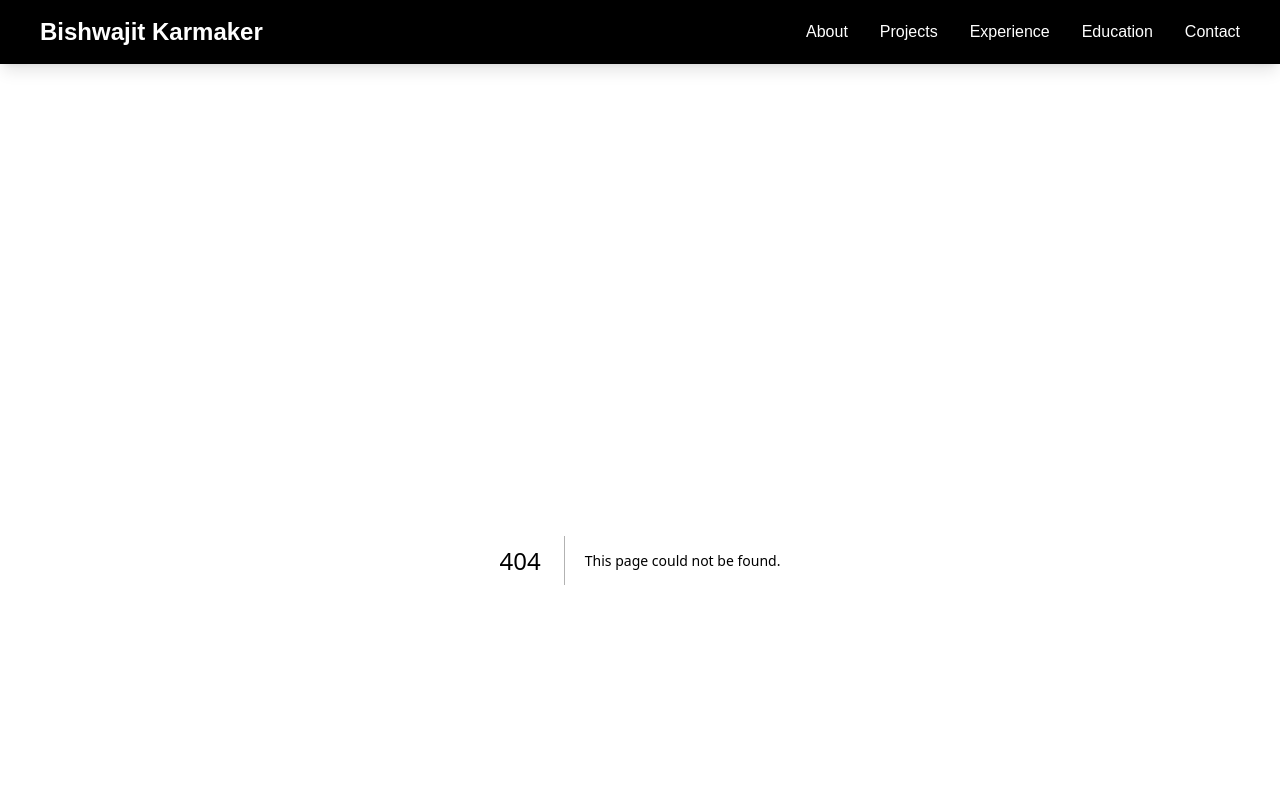
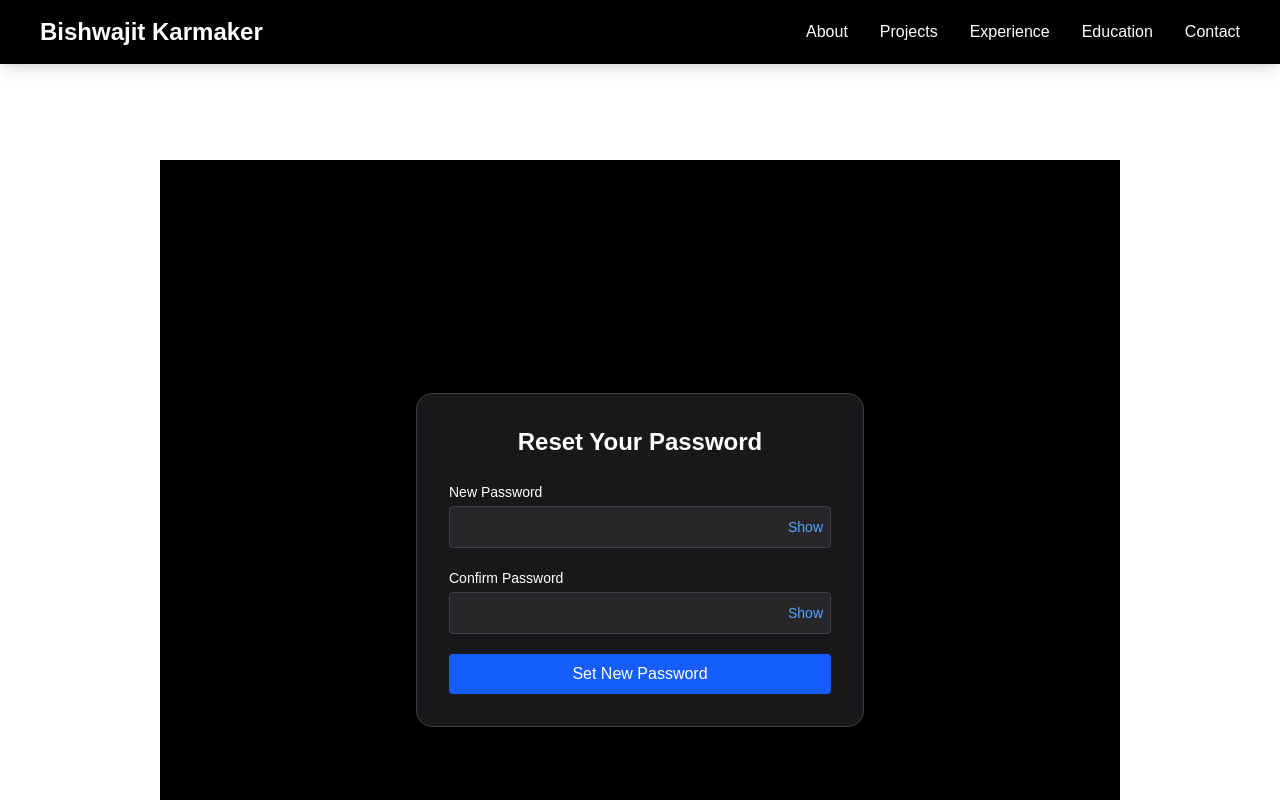
Before and after one commit to Bishwajit93/portfolio-frontend, a Next.js app: page /reset-password/1/1 in a window 1280 px wide. Before the commit this address had no page. Shown: the top 800 px of the page. Built offline with nearby package versions, Linux system fonts and the light colour scheme.

Commit message:
reset-password page setup

```diff
--- a/src/app/password-reset/confirm/[uid]/[token]/page.tsx
+++ /dev/null
@@ -1,120 +0,0 @@
-"use client";
-
-import { useState } from "react";
-import { useRouter, useParams } from "next/navigation";
-
-export default function PasswordResetConfirmPage() {
-  const { uid, token } = useParams<{ uid: string; token: string }>();
-  const router = useRouter();
-
-  const [password, setPassword] = useState("");
-  const [retypePassword, setRetypePassword] = useState("");
-  const [error, setError] = useState<string | null>(null);
-  const [success, setSuccess] = useState(false);
-
-  // DEBUG: show uid/token in console to confirm routing works
-  console.log("Reset Password Page loaded with uid:", uid, "token:", token);
-
-  const handleSubmit = async (e: React.FormEvent) => {
-    e.preventDefault();
-    setError(null);
-
-    if (password !== retypePassword) {
-      setError("Passwords do not match.");
-      return;
-    }
-
-    try {
-      const res = await fetch(
-        `${process.env.NEXT_PUBLIC_BACKEND_URL}/auth/users/reset_password_confirm/`,
-        {
-          method: "POST",
-          headers: { "Content-Type": "application/json" },
-          body: JSON.stringify({
-            uid,
-            token,
-            new_password: password,
-            re_new_password: retypePassword,
-          }),
-        }
-      );
-
-      if (!res.ok) {
-        const data = await res.json();
-        const values = Object.values(data);
-        const message = Array.isArray(values[0]) ? values[0][0] : values[0];
-        throw new Error(message || "Error resetting password");
-      }
-
-      setSuccess(true);
-      // Redirect to login after 2 seconds
-      setTimeout(() => router.push("/login"), 2000);
-    } catch (err: unknown) {
-      const message =
-        err instanceof Error ? err.message : "Unexpected error occurred.";
-      setError(message);
-    }
-  };
-
-  return (
-    <div style={{ padding: "2rem", maxWidth: "400px", margin: "auto" }}>
-      <h1>Password Reset Confirm</h1>
-      <p>UID: {uid}</p>
-      <p>Token: {token}</p>
-
-      {success ? (
-        <p style={{ color: "green" }}>
-          Password reset successful! Redirecting to login...
-        </p>
-      ) : (
-        <form onSubmit={handleSubmit}>
-          <div style={{ marginBottom: "1rem" }}>
-            <label htmlFor="password">New Password:</label><br />
-            <input
-              id="password"
-              type="password"
-              value={password}
-              onChange={(e) => setPassword(e.target.value)}
-              required
-              autoFocus
-              style={{ width: "100%", padding: "0.5rem" }}
-            />
-          </div>
-
-          <div style={{ marginBottom: "1rem" }}>
-            <label htmlFor="retypePassword">Retype New Password:</label><br />
-            <input
-              id="retypePassword"
-              type="password"
-              value={retypePassword}
-              onChange={(e) => setRetypePassword(e.target.value)}
-              required
-              style={{ width: "100%", padding: "0.5rem" }}
-            />
-          </div>
-
-          <button
-            type="submit"
-            style={{
-              width: "100%",
-              padding: "0.75rem",
-              backgroundColor: "#0070f3",
-              color: "white",
-              border: "none",
-              cursor: "pointer",
-              fontWeight: "bold",
-            }}
-          >
-            Reset Password
-          </button>
-        </form>
-      )}
-
-      {error && (
-        <p style={{ color: "red", marginTop: "1rem" }}>
-          Error: {error}
-        </p>
-      )}
-    </div>
-  );
-}
--- /dev/null
+++ b/src/app/reset-password/[uid]/[token]/page.tsx
@@ -0,0 +1,117 @@
+"use client";
+
+import { useState } from "react";
+import { useParams, useRouter } from "next/navigation";
+
+export default function ResetPasswordPage() {
+  const router = useRouter();
+  const { uid, token } = useParams();
+
+  const [newPassword, setNewPassword] = useState("");
+  const [confirmPassword, setConfirmPassword] = useState("");
+  const [showNew, setShowNew] = useState(false);
+  const [showConfirm, setShowConfirm] = useState(false);
+  const [message, setMessage] = useState("");
+  const [error, setError] = useState("");
+
+  const handleSubmit = async (e: React.FormEvent) => {
+    e.preventDefault();
+    setMessage("");
+    setError("");
+
+    if (newPassword !== confirmPassword) {
+      setError("Passwords do not match.");
+      return;
+    }
+
+    try {
+      const response = await fetch(
+        `${process.env.NEXT_PUBLIC_BACKEND_URL}/auth/reset-password-confirm/`,
+        {
+          method: "POST",
+          headers: {
+            "Content-Type": "application/json",
+          },
+          body: JSON.stringify({
+            uid,
+            token,
+            new_password: newPassword,
+          }),
+        }
+      );
+
+      const data = await response.json();
+
+      if (response.ok) {
+        setMessage("Password reset successful. Redirecting to login...");
+        setTimeout(() => {
+          router.push("/login");
+        }, 2500);
+      } else {
+        setError(data.detail || "Something went wrong.");
+      }
+    } catch (err) {
+      setError("Server error. Please try again later.");
+    }
+  };
+
+  return (
+    <div className="min-h-screen bg-black text-white flex items-center justify-center px-4">
+      <div className="bg-zinc-900 p-8 rounded-2xl shadow-lg w-full max-w-md border border-zinc-700">
+        <h1 className="text-2xl font-semibold mb-6 text-center">Reset Your Password</h1>
+
+        <form onSubmit={handleSubmit} className="space-y-5">
+          <div>
+            <label className="block text-sm mb-1">New Password</label>
+            <div className="relative">
+              <input
+                type={showNew ? "text" : "password"}
+                className="w-full px-4 py-2 rounded bg-zinc-800 border border-zinc-700 text-white focus:outline-none focus:ring-2 focus:ring-blue-500"
+                value={newPassword}
+                onChange={(e) => setNewPassword(e.target.value)}
+                required
+              />
+              <button
+                type="button"
+                onClick={() => setShowNew(!showNew)}
+                className="absolute right-2 top-1/2 transform -translate-y-1/2 text-sm text-blue-400"
+              >
+                {showNew ? "Hide" : "Show"}
+              </button>
+            </div>
+          </div>
+
+          <div>
+            <label className="block text-sm mb-1">Confirm Password</label>
+            <div className="relative">
+              <input
+                type={showConfirm ? "text" : "password"}
+                className="w-full px-4 py-2 rounded bg-zinc-800 border border-zinc-700 text-white focus:outline-none focus:ring-2 focus:ring-blue-500"
+                value={confirmPassword}
+                onChange={(e) => setConfirmPassword(e.target.value)}
+                required
+              />
+              <button
+                type="button"
+                onClick={() => setShowConfirm(!showConfirm)}
+                className="absolute right-2 top-1/2 transform -translate-y-1/2 text-sm text-blue-400"
+              >
+                {showConfirm ? "Hide" : "Show"}
+              </button>
+            </div>
+          </div>
+
+          <button
+            type="submit"
+            className="w-full bg-blue-600 hover:bg-blue-700 text-white py-2 px-4 rounded transition"
+          >
+            Set New Password
+          </button>
+        </form>
+
+        {message && <p className="text-green-400 mt-4 text-center">{message}</p>}
+        {error && <p className="text-red-400 mt-4 text-center">{error}</p>}
+      </div>
+    </div>
+  );
+}
```
